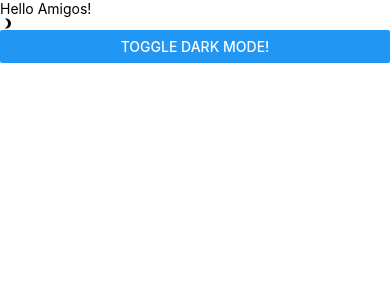
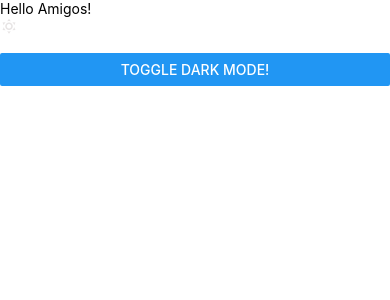
Before and after one commit to aleffeh/weather-showcase, a React Native app: screen / in a window 390 px wide. Shown: the top 300 px of the page. Built offline with nearby package versions, Linux system fonts and the light colour scheme.

Commit message:
:sparkles: Theme Switcher

```diff
--- a/src/components/Icons/MaterialCommunityIcons/Icon.tsx
+++ b/src/components/Icons/MaterialCommunityIcons/Icon.tsx
@@ -4,7 +4,7 @@ import MaterialCommunityIconsGlyphs from 'react-native-vector-icons/glyphmaps/Ma
 import React from 'react';
 import {ColorValue} from 'react-native';
 
-interface TypedIconProps {
+export interface TypedIconProps {
   iconName: string | keyof typeof MaterialCommunityIconsGlyphs;
   iconColor?: ColorValue | number;
   iconSize?: number;
--- /dev/null
+++ b/src/components/ThemeSwitcher/ThemeSwitcher.tsx
@@ -0,0 +1,18 @@
+import React, {useContext} from 'react';
+import {Container, DarkModeIcon, IconContainer, LightModeIcon} from './styles';
+import {AppThemeContext} from '@context/AppTheme';
+
+export const ThemeSwitcher: React.FC = () => {
+  const {toggleTheme} = useContext(AppThemeContext);
+
+  return (
+    <Container onPress={() => toggleTheme()}>
+      <IconContainer lightIcon>
+        <LightModeIcon />
+      </IconContainer>
+      <IconContainer>
+        <DarkModeIcon />
+      </IconContainer>
+    </Container>
+  );
+};
--- /dev/null
+++ b/src/components/ThemeSwitcher/styles.ts
@@ -0,0 +1,51 @@
+import styled from 'styled-components';
+import {Pressable, View} from 'react-native';
+import Icon from '@components/Icons/MaterialCommunityIcons';
+import {DarkTheme, LightTheme} from '@themes';
+
+export const Container = styled(Pressable)`
+  margin: 4px;
+  display: flex;
+  flex-direction: row;
+  justify-content: center;
+  align-items: center;
+  max-width: 56px;
+  border-radius: 20px;
+  border: 2px solid ${p => p.theme.neutralColor};
+`;
+
+const getContainerBgColor = (props: any) => {
+  if (props.theme === DarkTheme) {
+    if (props.lightIcon) {
+      return 'undefined';
+    } else {
+      return props.theme.accentColor;
+    }
+  }
+  if (props.theme === LightTheme) {
+    if (props.lightIcon) {
+      return props.theme.accentColor;
+    } else {
+      return 'undefined';
+    }
+  }
+};
+
+export const IconContainer = styled(View)<{lightIcon?: boolean}>`
+  background-color: ${props => getContainerBgColor(props)};
+  padding: 2px;
+  margin: 2px;
+  border-radius: 13px;
+`;
+
+export const LightModeIcon = styled(Icon).attrs(props => ({
+  iconName: 'weather-sunny',
+  iconSize: 18,
+  iconColor: props.theme === DarkTheme ? props.theme.neutralColor : 'white',
+}))``;
+
+export const DarkModeIcon = styled(Icon).attrs(props => ({
+  iconName: 'weather-night',
+  iconSize: 18,
+  iconColor: props.theme === LightTheme ? props.theme.neutralColor : 'white',
+}))``;
--- a/src/components/index.ts
+++ b/src/components/index.ts
@@ -1,3 +1,4 @@
 import {ThemedText} from './ThemedText/styles';
+import {ThemeSwitcher} from './ThemeSwitcher/ThemeSwitcher';
 
-export {ThemedText};
+export {ThemedText, ThemeSwitcher};
--- a/src/screens/WeatherForecast/WeatherForecast.tsx
+++ b/src/screens/WeatherForecast/WeatherForecast.tsx
@@ -2,15 +2,14 @@ import React, {useContext} from 'react';
 import {Container} from './styles';
 import {Button} from 'react-native';
 import {AppThemeContext} from '@context/AppTheme';
-import {ThemedText} from '@components';
-import Icon from '@components/Icons/MaterialCommunityIcons';
+import {ThemedText, ThemeSwitcher} from '@components';
 
 const WeatherForecast: React.FC = () => {
   const {toggleTheme} = useContext(AppThemeContext);
   return (
     <Container>
       <ThemedText>Hello Amigos!</ThemedText>
-      <Icon iconName={'moon-waxing-crescent'} />
+      <ThemeSwitcher />
       <Button title={'Toggle Dark Mode!'} onPress={() => toggleTheme()} />
     </Container>
   );
--- a/src/themes/ApplicationBaseTheme.ts
+++ b/src/themes/ApplicationBaseTheme.ts
@@ -1,4 +1,6 @@
 export interface ApplicationBaseTheme {
   bgColor: string;
   textColor: string;
+  neutralColor: string;
+  accentColor: string;
 }
--- a/src/themes/DarkTheme.ts
+++ b/src/themes/DarkTheme.ts
@@ -3,6 +3,8 @@ import {ApplicationBaseTheme} from './ApplicationBaseTheme';
 const DarkTheme: ApplicationBaseTheme = {
   bgColor: '#1f1f1f',
   textColor: '#fff',
+  neutralColor: '#e7e4e4',
+  accentColor: '#f9d65d',
 };
 
 export default DarkTheme;
--- a/src/themes/LightTheme.ts
+++ b/src/themes/LightTheme.ts
@@ -3,6 +3,8 @@ import {ApplicationBaseTheme} from './ApplicationBaseTheme';
 const LightTheme: ApplicationBaseTheme = {
   bgColor: '#d9d9d9',
   textColor: '#000',
+  neutralColor: '#e7e4e4',
+  accentColor: '#f9d65d',
 };
 
 export default LightTheme;
```
